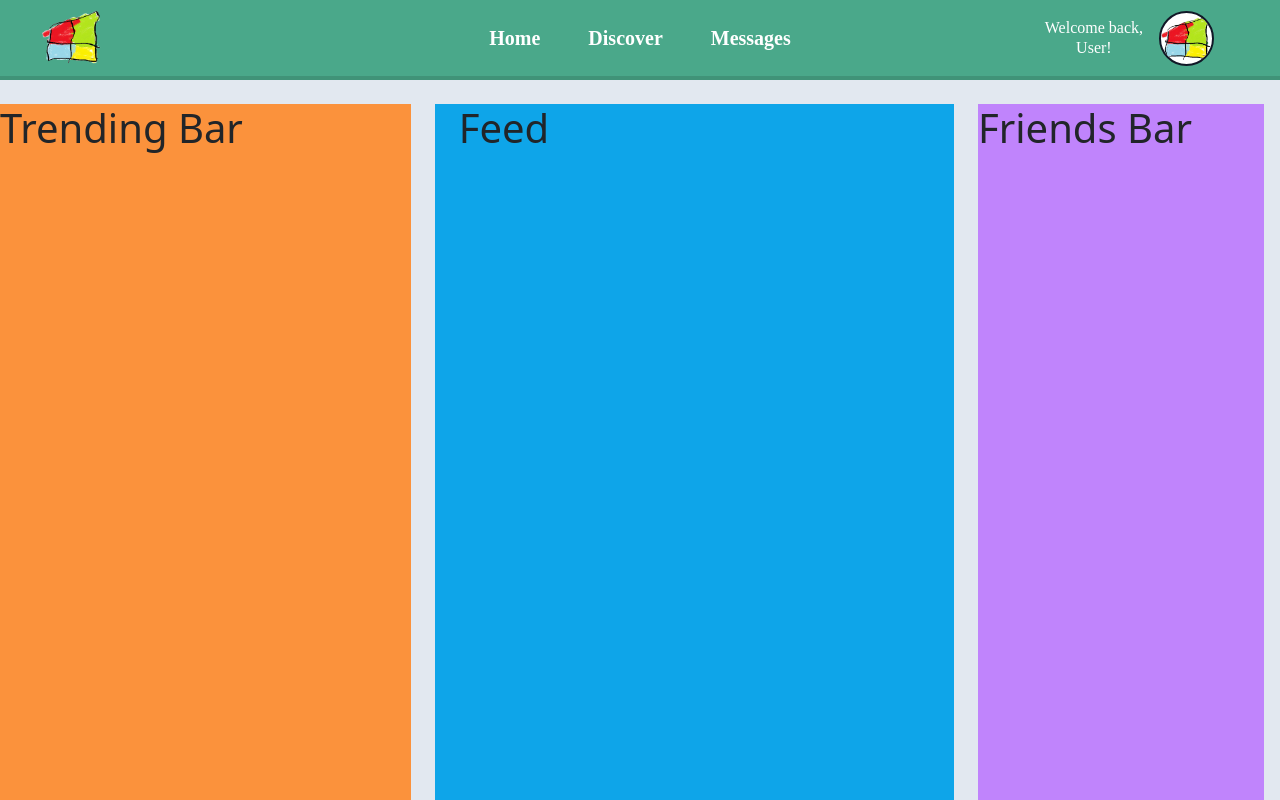
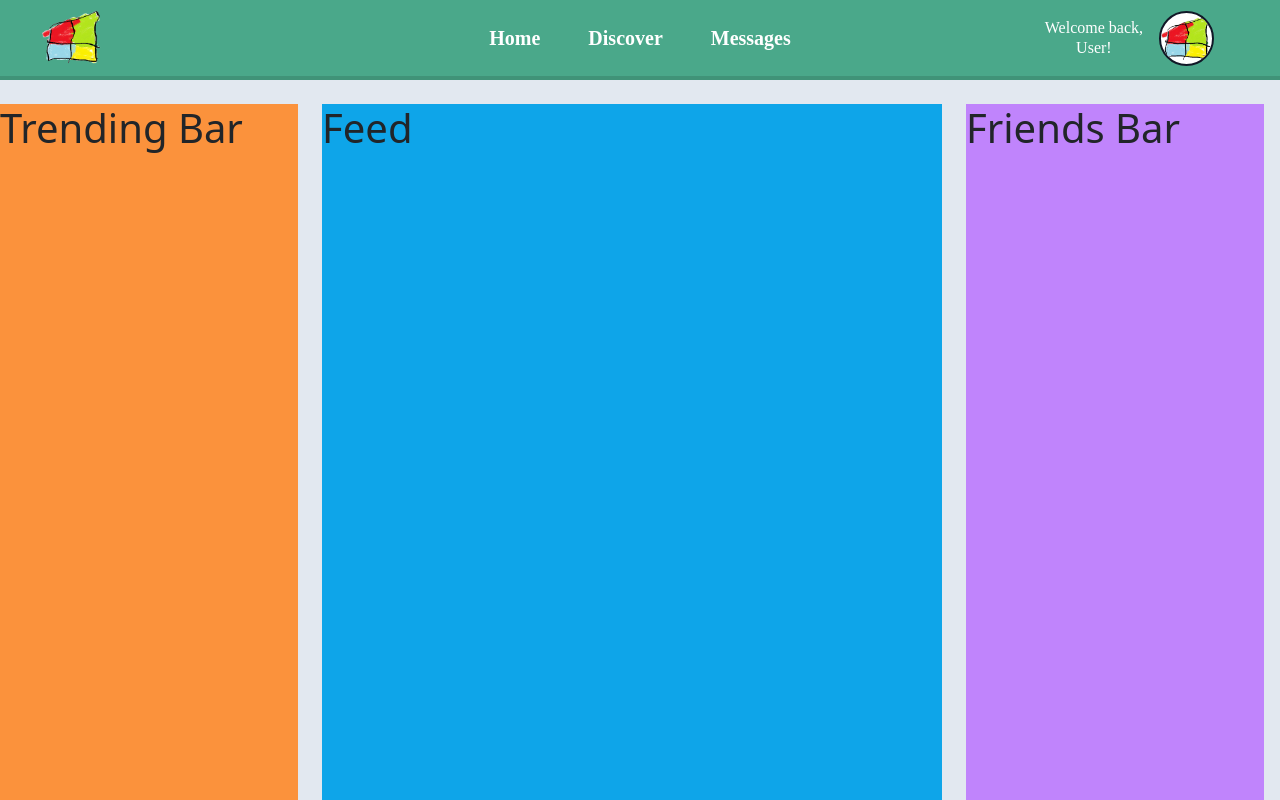
Before and after one commit to shotoh/snippet, a React (Create React App) app in the folder app/: page /snippet in a window 1280 px wide. Built offline with nearby package versions, Linux system fonts and the light colour scheme.

Commit message:
fixes some proportions on grid (needs tuning still)

```diff
--- a/app/src/pages/MainPage/MainPage.js
+++ b/app/src/pages/MainPage/MainPage.js
@@ -9,16 +9,19 @@ const MainPage = () => {
   return (
     <div className="min-h-screen bg-slate-200 flex flex-col">
       <NavBar />
-      <div className="flex-grow grid grid-cols-12 gap-4 mt-4">
-        <div className="col-span-4 bg-orange-400">
+      <div className="flex-grow grid grid-cols-12 gap-4 mt-4 pr-4">
+        {/* Trending Bar */}
+        <div className="col-span-3 bg-orange-400">
           <TrendingBar />
         </div>
 
-        <div className="col-span-5 px-4 bg-sky-500">
+        {/* Feed */}
+        <div className="col-span-6 bg-sky-500">
           <Feed />
         </div>
 
-        <div className="col-span-3 mr-4 bg-purple-400">
+        {/* Friends Bar */}
+        <div className="col-span-3 bg-purple-400">
           <FriendsBar />
         </div>
       </div>
```
